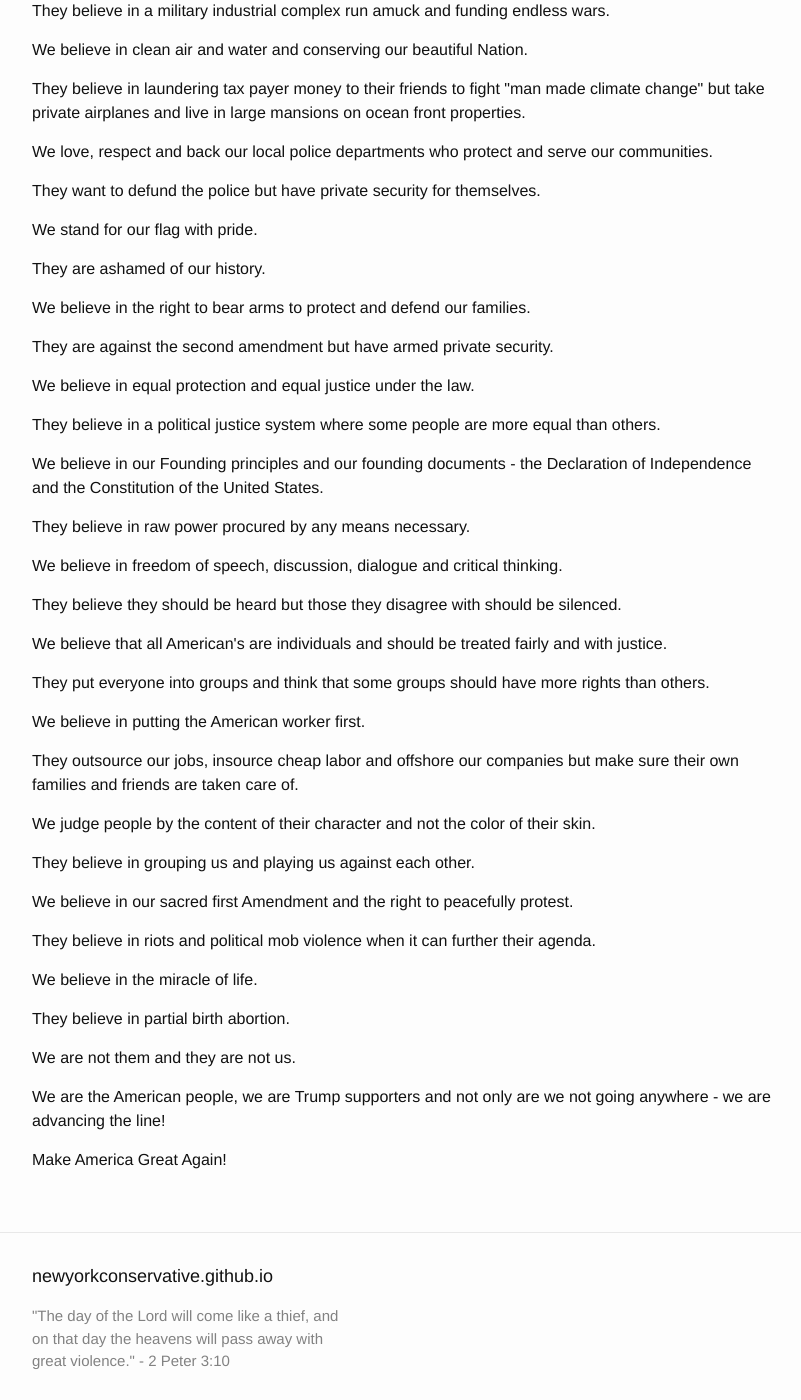
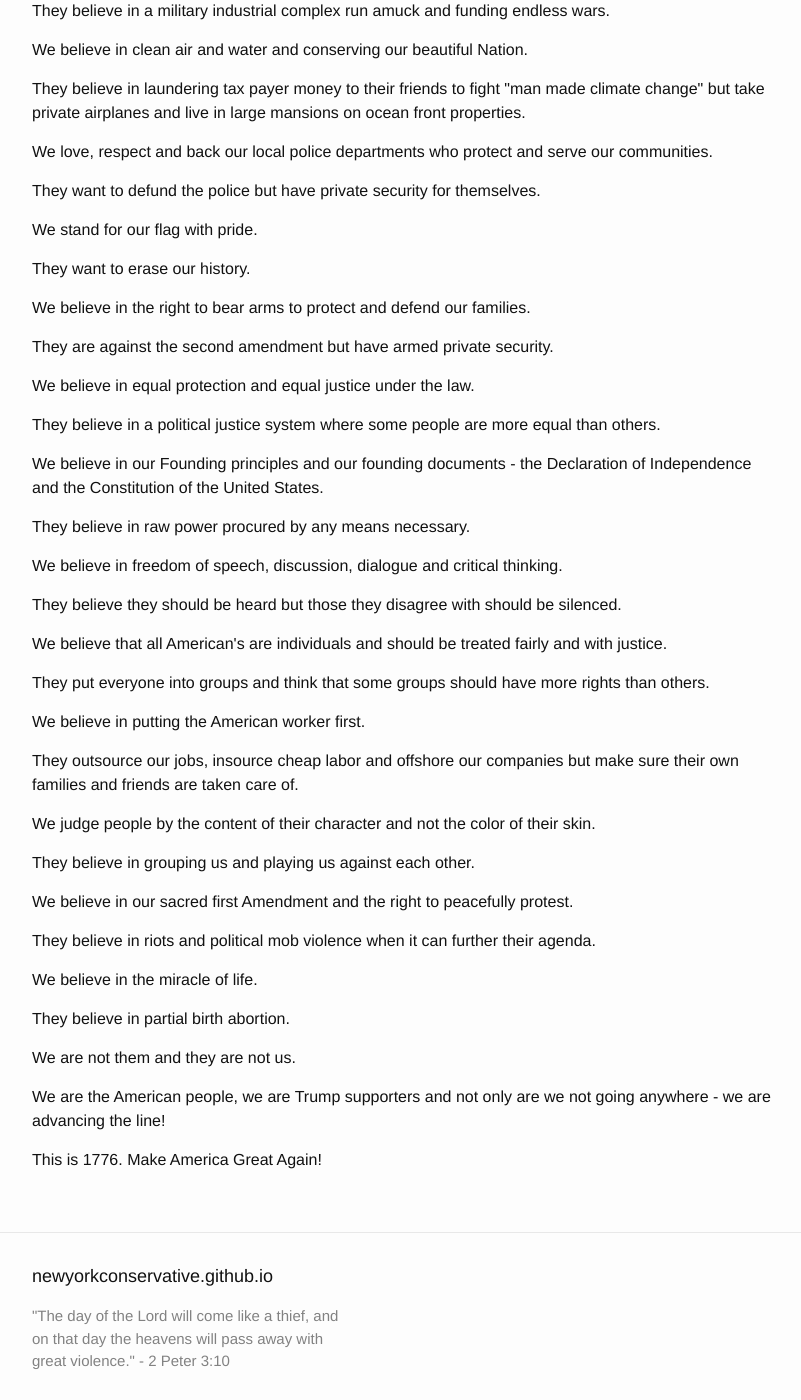
Before and after one commit to newyorkconservative/newyorkconservative.github.io, a Jekyll site: the page built from _posts/2021-01-11-them-the-power-elite-and-us-we-the-people.md, in a window 1280 px wide and 1400 px high, scrolled down 1413 px. Shown: the whole window, without its empty margins (238-1039 px from the left). Built offline with Jekyll 4.4.1, drawn with Linux system fonts in a browser that asks for light colours.

Commit message:
Syncing _posts/2021-01-11-them-the-power-elite-and-us-we-the-people.md from WordPress at https://www.newyorkconservative.com () - wpghs

```diff
--- a/_posts/2021-01-11-them-the-power-elite-and-us-we-the-people.md
+++ b/_posts/2021-01-11-them-the-power-elite-and-us-we-the-people.md
@@ -108,7 +108,7 @@ post_date: 2021-01-11 22:39:53
 <!-- /wp:paragraph -->
 
 <!-- wp:paragraph -->
-<p>They are ashamed of our history.</p>
+<p>They want to erase our history.</p>
 <!-- /wp:paragraph -->
 
 <!-- wp:paragraph -->
@@ -192,5 +192,5 @@ post_date: 2021-01-11 22:39:53
 <!-- /wp:paragraph -->
 
 <!-- wp:paragraph -->
-<p>Make America Great Again!</p>
+<p>This is 1776. Make America Great Again!</p>
 <!-- /wp:paragraph -->
```
